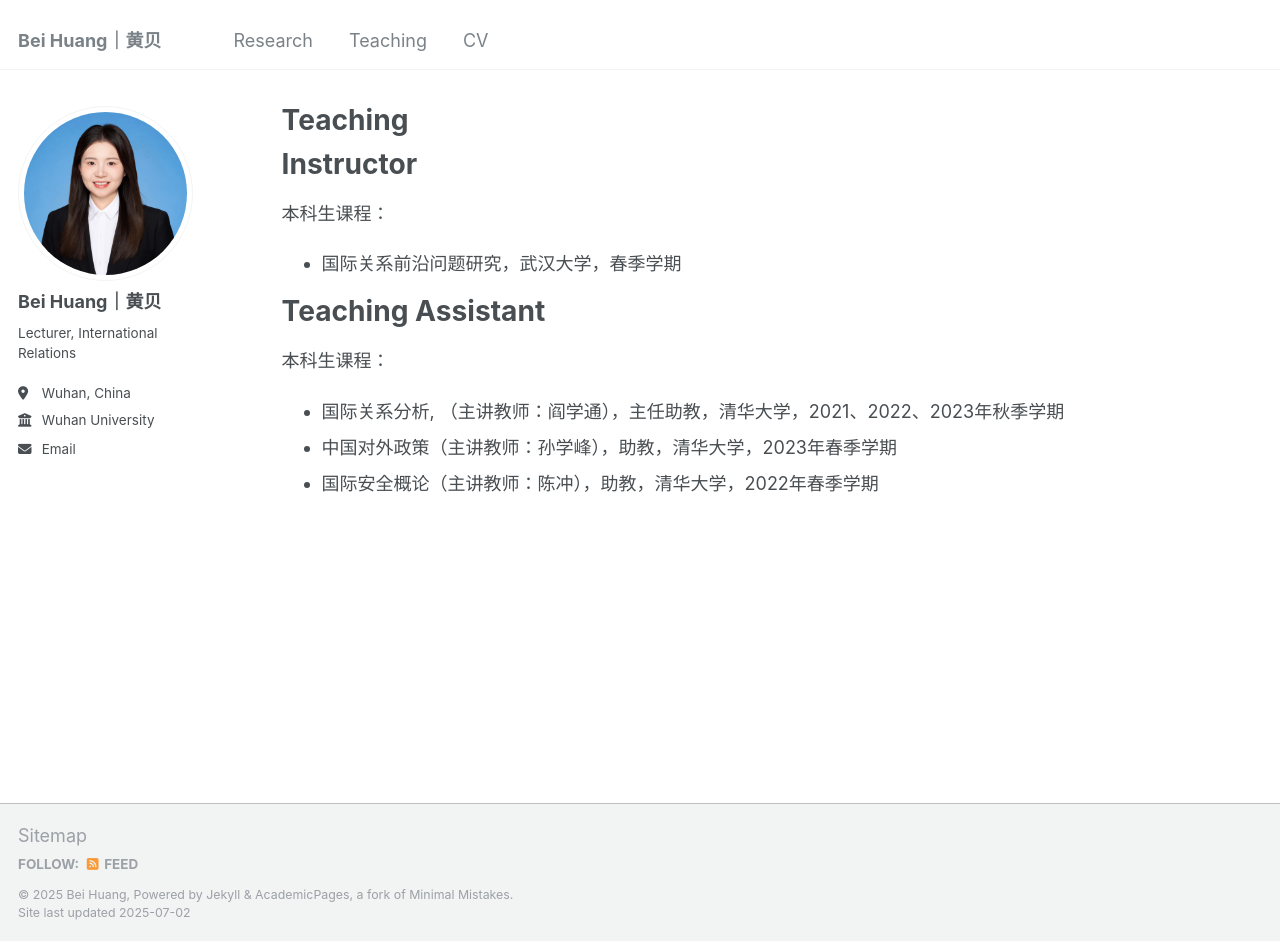
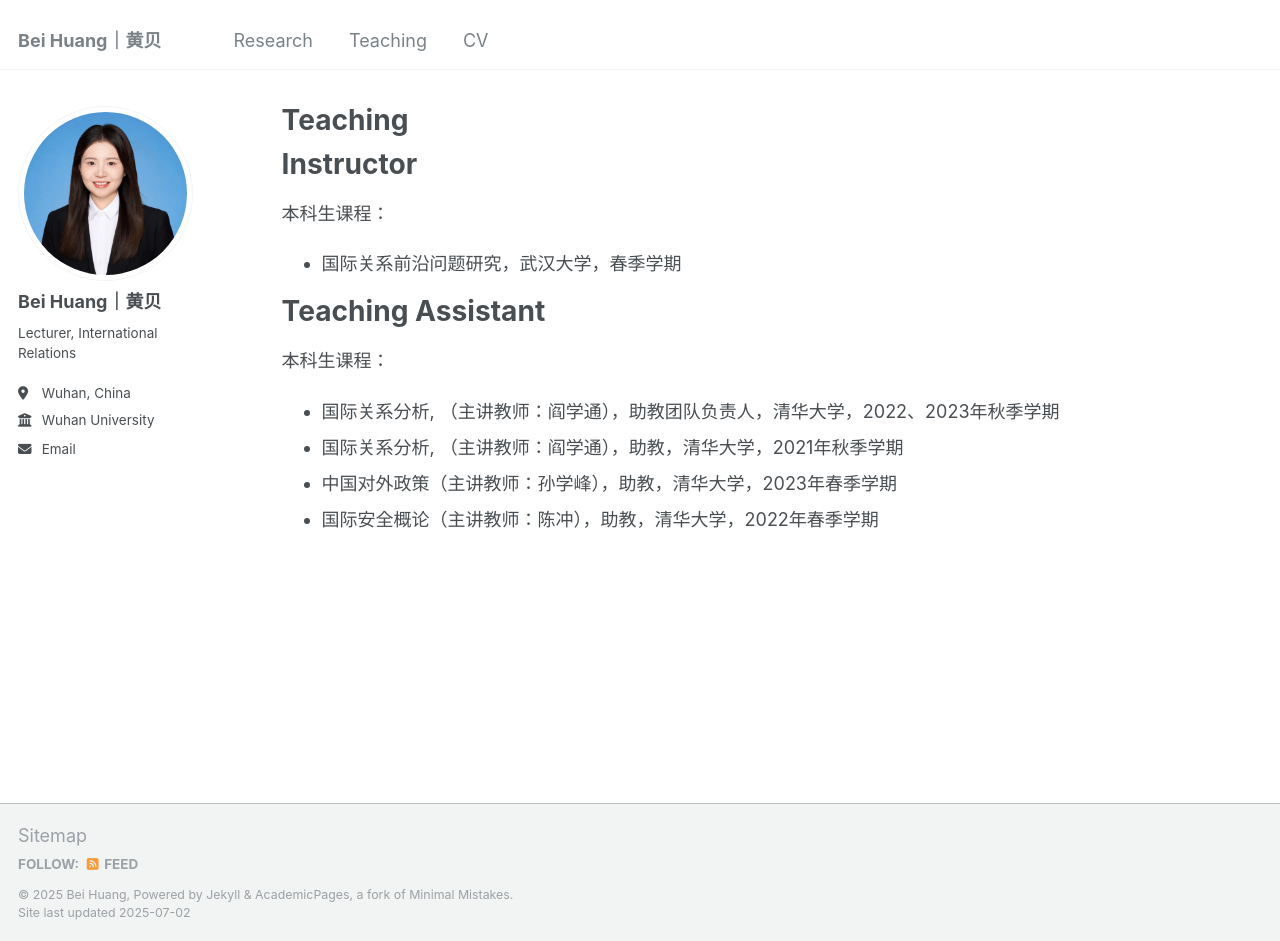
Before and after one commit to huangb5094/huangb5094.github.io, a Jekyll site: the page built from _pages/teaching.md, in a window 1280 px wide and 941 px high. Built offline with Jekyll 4.4.1, drawn with Linux system fonts in a browser that asks for light colours.

Commit message:
Update teaching.md

```diff
--- a/_pages/teaching.md
+++ b/_pages/teaching.md
@@ -22,6 +22,7 @@ Teaching Assistant
 
 本科生课程：
 
-* 国际关系分析, （主讲教师：阎学通），主任助教，清华大学，2021、2022、2023年秋季学期
+* 国际关系分析, （主讲教师：阎学通），助教团队负责人，清华大学，2022、2023年秋季学期
+* 国际关系分析, （主讲教师：阎学通），助教，清华大学，2021年秋季学期
 * 中国对外政策（主讲教师：孙学峰），助教，清华大学，2023年春季学期
 * 国际安全概论（主讲教师：陈冲），助教，清华大学，2022年春季学期
```
